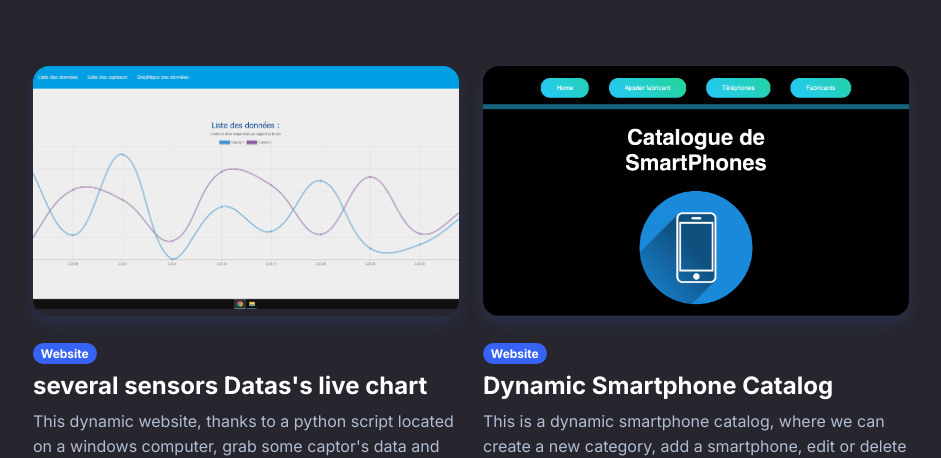
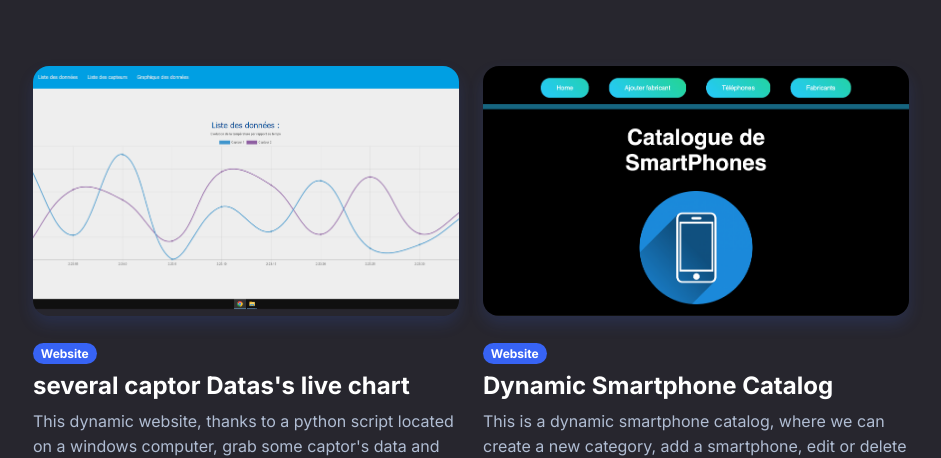
Before and after one commit to IroN404/Portfolio, a plain HTML site: page projects.html in a window 1280 px wide. Shown: the part 241-699 px from the top of the page, without its empty margins (169-1110 px from the left). Drawn offline with Linux system fonts and the light colour scheme; files whose address does not match are found by name.

Commit message:
Update projects.html

```diff
--- a/projects.html
+++ b/projects.html
@@ -34,13 +34,13 @@
                 <div class="col mb-4">
                     <div><a href="#"><img class="rounded img-fluid shadow w-100 fit-cover" src="assets/img/products/chartjs.png" style="height: 250px;"></a>
                         <div class="py-4"><span class="badge bg-primary mb-2">Website</span>
-                            <h4 class="fw-bold">several sensors Datas's live chart</h4>
+                            <h4 class="fw-bold">several captor Datas's live chart</h4>
                             <p class="text-muted">This dynamic website, thanks to a python script located on a windows computer, grab some captor's data and display them in a live chart made with the ChartJS JavaScript library</p>
                         </div>
                     </div>
                 </div>
                 <div class="col mb-4">
-                    <div><a href="#"><img class="rounded img-fluid shadow w-100 fit-cover" src="assets/img/capture.png" style="height: 250px;"></a>
+                    <div><a href="#"><img class="rounded img-fluid shadow w-100 fit-cover" src="assets/img/Capture%20d’écran%202022-10-31%20à%2010.34.24.png" style="height: 250px;"></a>
                         <div class="py-4"><span class="badge bg-primary mb-2">Website</span>
                             <h4 class="fw-bold">Dynamic Smartphone Catalog</h4>
                             <p class="text-muted">This is a dynamic smartphone catalog, where we can create a new category, add a smartphone, edit or delete their data, and view all of these. Powered with the python framework Django.</p>
```
